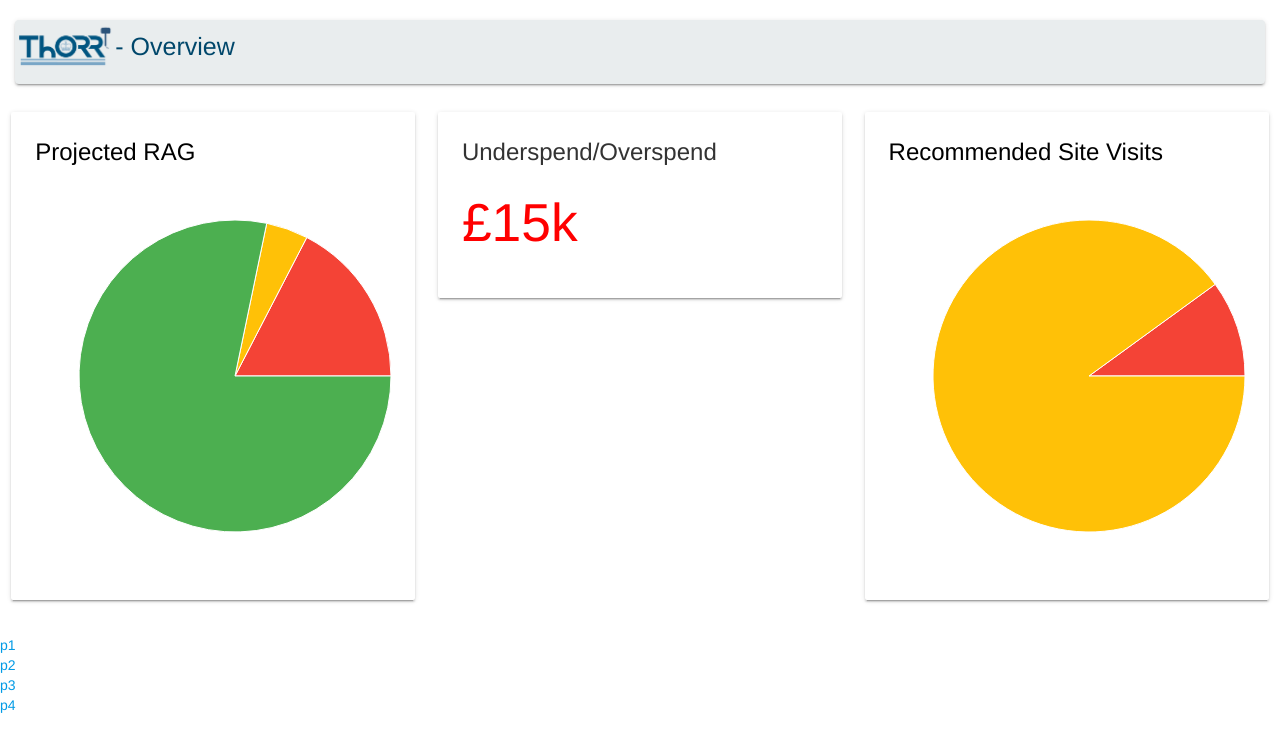
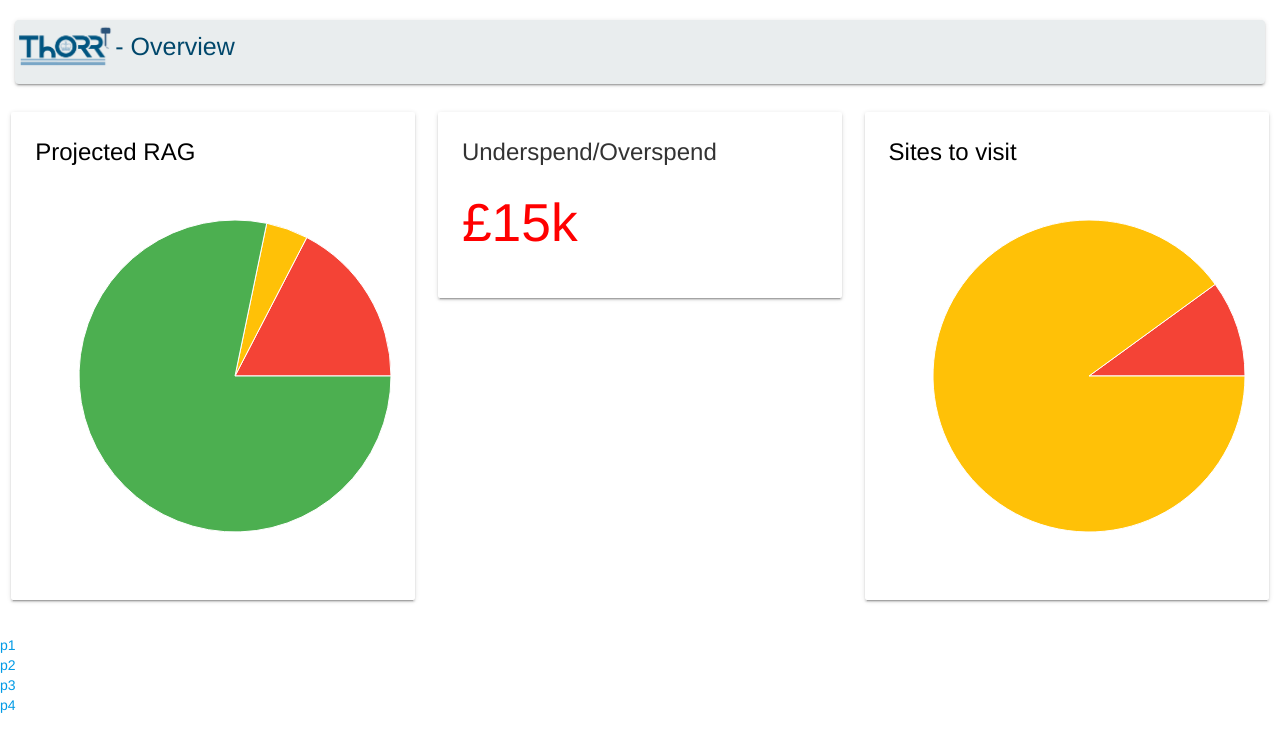
Before and after one commit to K-Kielak/ThORR-Website, a React app: page / in a window 1280 px wide. Shown: the top 752 px of the page. Built offline with nearby package versions, Linux system fonts and the light colour scheme.

Commit message:
Split index.jsx into data charts into components

```diff
--- /dev/null
+++ b/src/components/charts-dashboard.jsx
@@ -0,0 +1,31 @@
+import React from 'react'
+import { Row, Col, Card } from 'react-materialize';
+import PieChartCard from './pie-chart-card.jsx'
+
+const ChartsDashboard = (props) => {
+  return (
+    <Row>
+      <Col s={12} m={4}>
+        <PieChartCard
+          pieClick={props.pieClick}
+          colors={props.pieColors}
+          title={props.ragTitle}
+          data={props.ragData} />
+      </Col>
+      <Col s={12} m={4}>
+        <Card title={props.spendingBudgetTitle}>
+          {props.spendingBudgetValue}
+        </Card>
+      </Col>
+      <Col s={12} m={4}>
+        <PieChartCard
+          pieClick={props.pieClick}
+          colors={props.pieColors}
+          title={props.visitsPredictionTitle}
+          data={props.visitsPredictionData} />
+      </Col>
+    </Row>
+  )
+}
+
+export default ChartsDashboard
--- /dev/null
+++ b/src/components/pie-chart-card.jsx
@@ -0,0 +1,20 @@
+import React from 'react'
+import { Card } from 'react-materialize';
+import { PieChart, Pie, Cell } from 'recharts';
+// TODO onClick in the wrong place probably
+
+const PieChartCard = (props) => {
+  return (
+    <Card title={props.title} className="lighten-4 black-text">
+      <PieChart width={400} height={400} onClick={props.pieClick}>
+        <Pie type="monotone" data={props.data} dataKey="uv">
+          {
+            props.data.map((entry, index) => <Cell fill={props.colors[index]} key={index}/>)
+          }
+        </Pie>
+      </PieChart>
+    </Card>
+  )
+}
+
+export default PieChartCard
--- a/src/index.jsx
+++ b/src/index.jsx
@@ -2,13 +2,13 @@
 import React, { Component } from 'react';
 import { render } from 'react-dom';
 import { BrowserRouter, Route } from 'react-router-dom'
-import { Row, Col, Container, Card } from 'react-materialize';
 import Navbar from './components/navbar.jsx'
 import ProjectList from './components/project-list.jsx'
 import ProjectDetails from './components/project-details.jsx'
-import { PieChart, Pie, Cell } from 'recharts';
+import ChartsDashboard from './components/charts-dashboard.jsx'
 
 const COLORS = ['#F44336', '#FFC107', '#4CAF50']
+
 class Home extends Component {
   constructor(props) {
     super(props);
@@ -19,16 +19,17 @@ class Home extends Component {
         {name: 'p3'},
         {name: 'p4'}
       ],
-      "visit_chart_data":[
+      visitData:[
         {name:"Visit", uv:10},
         {name:"Don't visit", uv:90},
       ],
-      "rag_chart_data": [
+      ragData: [
         {name:"Red", uv:20 },
         {name:"Amber", uv:5},
         {name:"Green", uv:90}
         ],
-      "spend":15000
+      spend: this.getOverspend(15000),
+      pieClick: this.pieClick.bind(this)
     };
   }
 
@@ -71,43 +72,24 @@ class Home extends Component {
     }
     return "£"+ formattedNumber;
   }
-  get_overspend(){
-    return this.state.spend > 0 ? <div className="overspend"><h2>{this.formatMoney(this.state.spend)}</h2></div> : <div className="underspend"><h2>{"-" + this.formatMoney(this.state.spend)}</h2></div>;
+
+  getOverspend(spend){
+    return spend > 0 ? <div className="overspend"><h2>{this.formatMoney(spend)}</h2></div> : <div className="underspend"><h2>{"-" + this.formatMoney(spend)}</h2></div>;
   }
 
   render() {
     return (
       <div>
         <Navbar title="Overview" />
-            <Row>
-              <Col s={12} m={4}>
-                <Card title="Projected RAG" className="lighten-4 black-text">
-                  <PieChart width={400} height={400} onClick={this.pieClick}>
-                    <Pie type="monotone" data={this.state.rag_chart_data} dataKey="uv">
-                      {
-                      	this.state.rag_chart_data.map((entry, index) => <Cell fill={COLORS[index % COLORS.length]} key={index}/>)
-                      }
-                    </Pie>
-                  </PieChart>
-                </Card>
-              </Col>
-              <Col s={12} m={4}>
-                <Card title="Underspend/Overspend">
-                  {this.get_overspend()}
-                </Card>
-              </Col>
-              <Col s={12} m={4}>
-                <Card title="Recommended Site Visits" className="lighten-4 black-text">
-                  <PieChart width={400} height={400} onClick={this.pieClick}>
-                    <Pie type="monotone" data={this.state.visit_chart_data} dataKey="uv">
-                      {
-                      	this.state.visit_chart_data.map((entry, index) => <Cell fill={COLORS[index % COLORS.length]} key={index}/>)
-                      }
-                    </Pie>
-                  </PieChart>
-                </Card>
-              </Col>
-            </Row>
+        <ChartsDashboard
+          pieClick={this.state.pieClick}
+          pieColors={COLORS}
+          ragTitle="Projected RAG"
+          ragData={this.state.ragData}
+          spendingBudgetTitle="Underspend/Overspend"
+          spendingBudgetValue={this.state.spend}
+          visitsPredictionTitle="Sites to visit"
+          visitsPredictionData={this.state.visitData} />
         <ProjectList projects={this.state.projects} />
       </div>
     );
```
Lines whose indentation alone changed are shown as unchanged.
